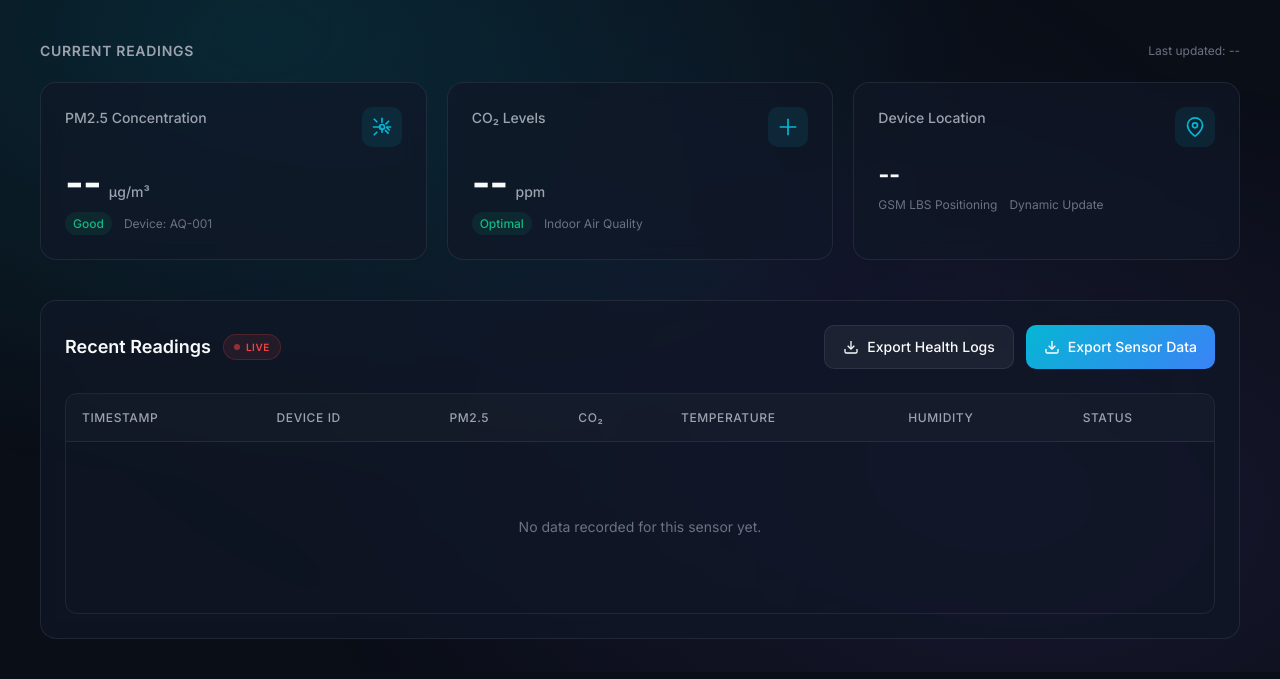
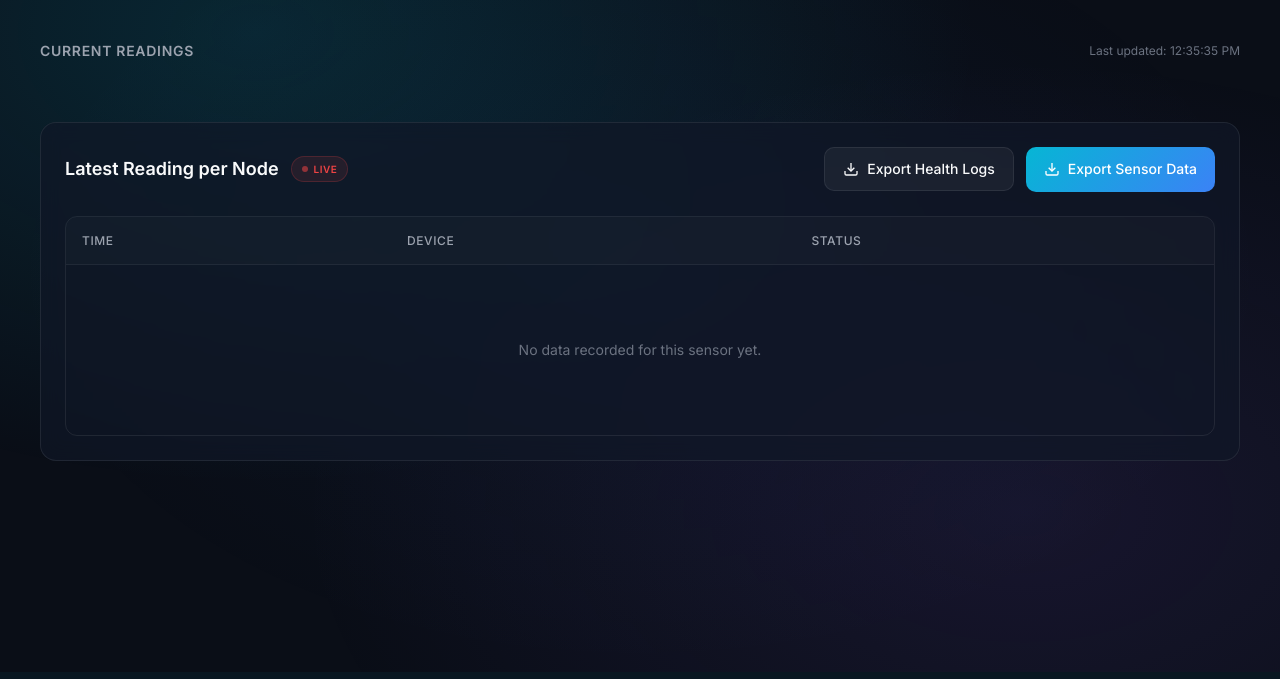
Before and after one commit to alxLenno/aqmrg-mysite, a Flask app: page / in a window 1280 px wide. Shown: the part 128-807 px from the top of the page. After the commit the page ends 725 px from the top, so only its background shows below. Run offline with Flask 3, Linux system fonts and the light colour scheme; data that the repository does not hold is empty.

Commit message:
Support multiple nodes across dashboard and API views

```diff
--- a/app/routes.py
+++ b/app/routes.py
@@ -341,10 +341,9 @@ def health():
 @api_bp.route('/api/v1/devices', methods=['GET'])
 def get_devices():
     """Get a list of all distinct device IDs actively reporting to the base."""
-    # Strict hardware lock: Only return 'AQ-NODE-001' if it has reported in the last 24h
+    # Include every node with stored readings.
     active_devices = [r[0] for r in db.session.query(SensorReading.device_id)
-                     .filter(SensorReading.device_id == 'AQ-NODE-001')
-                     .distinct().all()]
+                     .distinct().order_by(SensorReading.device_id).all()]
     return jsonify({"devices": active_devices})
 
 @api_bp.route('/api/v1/data/ingest', methods=['POST'])
@@ -352,6 +351,10 @@ def ingest():
     try:
         data = request.get_json()
         if not data: return jsonify({"status": "error"}), 400
+        device_id = data.get('sensorId') or data.get('device_id')
+        if not isinstance(device_id, str) or not device_id.strip():
+            return jsonify({'status': 'error', 'message': 'A non-empty sensorId or device_id is required'}), 400
+        device_id = device_id.strip()
         metrics = data.get('metrics', {}); loc = data.get('location', {})
 
         # 1. Map Core Metrics (Fixed Columns)
@@ -377,7 +380,7 @@ def ingest():
 
         # 4. Phase 1: Save Core Data via SQLAlchemy
         new_reading = SensorReading(
-            device_id=data.get('sensorId', 'unknown'),
+            device_id=device_id,
             pm1=pm1, pm25=pm25, pm10=pm10,
             co=co, co2=co2,
             temperature=temperature, humidity=humidity,
@@ -395,7 +398,7 @@ def ingest():
         health_data = data.get('health')
         if health_data:
             new_health = DeviceHealth(
-                device_id=data.get('sensorId', 'unknown'),
+                device_id=device_id,
                 uptime_minutes=health_data.get('uptime_minutes'),
                 signal_dbm=health_data.get('signal_dbm'),
                 gsm_reconnects=health_data.get('gsm_reconnects'),
@@ -429,77 +432,69 @@ def ingest():
     except Exception as e:
         return jsonify({"status": "error", "message": str(e)}), 500
 
+def latest_per_node(model):
+    """Return one latest record per node, with stable ordering for equal timestamps."""
+    ranked = db.session.query(
+        model.id.label('id'),
+        sqlalchemy.func.row_number().over(
+            partition_by=model.device_id,
+            order_by=(model.timestamp.desc(), model.id.desc())
+        ).label('rank')
+    ).subquery()
+    query = model.query.join(ranked, model.id == ranked.c.id).filter(ranked.c.rank == 1)
+    device_id = request.args.get('device_id')
+    if device_id:
+        query = query.filter(model.device_id == device_id)
+    return query.order_by(model.device_id).all()
+
+
 @api_bp.route('/api/v1/forecast/realtime', methods=['GET'])
 def get_prediction():
     status = get_model_status()
-    if not status["has_models"]:
-        return jsonify({
-            "status": "error",
-            "message": "No models loaded on server",
-            "diagnostics": status if request.args.get('debug') == 'true' else None
-        }), 500
+    if not status['has_models']:
+        return jsonify({'status': 'error', 'message': 'No models loaded on server'}), 500
+    readings = latest_per_node(SensorReading)
+    if not readings:
+        return jsonify({'status': 'error', 'message': 'No sensor data found'}), 404
+    results = []
+    for latest in readings:
+        pred = ensemble_predict(latest.pm10 or 0, latest.co or 0,
+                                latest.temperature or 0, latest.humidity or 0)
+        results.append({
+            'device_id': latest.device_id,
+            'prediction': pred,
+            'actual_pm25': latest.pm25,
+            'shift': round(latest.pm25 - pred, 2) if latest.pm25 is not None and pred is not None else None,
+            'timestamp': latest.timestamp.strftime('%Y-%m-%d %H:%M:%S')
+        })
+    return jsonify(results[0] if request.args.get('device_id') else {'nodes': results})
 
-    latest = SensorReading.query.order_by(SensorReading.timestamp.desc()).first()
-    if not latest:
-        return jsonify({"status": "error", "message": "No sensor data found"}), 404
-
-    try:
-        pred = ensemble_predict(
-            latest.pm10 or 0,
-            latest.co or 0,
-            latest.temperature or 0,
-            latest.humidity or 0
-        )
-        if pred is None:
-            return jsonify({"status": "error", "message": "All models failed"}), 500
-
-        return jsonify({
-            "prediction": pred,
-            "actual_pm25": latest.pm25,
-            "shift": round(latest.pm25 - pred, 2),
-            "timestamp": latest.timestamp.strftime('%Y-%m-%d %H:%M:%S')
-        })
-    except Exception as e:
-        return jsonify({"status": "error", "message": str(e)}), 500
 
 @api_bp.route('/api/v1/forecast/comparison', methods=['GET'])
 def get_model_comparison():
     status = get_model_status()
-    if not status["has_models"]:
-        return jsonify({
-            "status": "error",
-            "message": "No models loaded on server",
-            "diagnostics": status if request.args.get('debug') == 'true' else None
-        }), 500
-
-    latest = SensorReading.query.order_by(SensorReading.timestamp.desc()).first()
-    if not latest:
-        return jsonify({"status": "error", "message": "No sensor data found"}), 404
-
-    if latest.predicted_pm25_gb is not None and latest.predicted_pm25_ols is not None:
-        preds = {
-            'existing': latest.predicted_pm25_existing,
-            'gb': latest.predicted_pm25_gb,
-            'ols': latest.predicted_pm25_ols
-        }
-    else:
-        preds = predict_all_models(
-            latest.pm10 or 0,
-            latest.co or 0,
-            latest.temperature or 0,
-            latest.humidity or 0
-        )
-
+    if not status['has_models']:
+        return jsonify({'status': 'error', 'message': 'No models loaded on server'}), 500
+    readings = latest_per_node(SensorReading)
+    if not readings:
+        return jsonify({'status': 'error', 'message': 'No sensor data found'}), 404
     import numpy as np
-    valid_preds = [v for v in preds.values() if v is not None]
-    ensemble_median = round(float(np.median(valid_preds)), 2) if valid_preds else None
-
-    return jsonify({
-        "timestamp": latest.timestamp.strftime('%Y-%m-%d %H:%M:%S'),
-        "actual_pm25": latest.pm25,
-        "predictions": preds,
-        "ensemble_median": ensemble_median
-    })
+    results = []
+    for latest in readings:
+        if latest.predicted_pm25_gb is not None and latest.predicted_pm25_ols is not None:
+            preds = {'existing': latest.predicted_pm25_existing,
+                     'gb': latest.predicted_pm25_gb, 'ols': latest.predicted_pm25_ols}
+        else:
+            preds = predict_all_models(latest.pm10 or 0, latest.co or 0,
+                                       latest.temperature or 0, latest.humidity or 0)
+        valid = [v for v in preds.values() if v is not None]
+        results.append({
+            'device_id': latest.device_id,
+            'timestamp': latest.timestamp.strftime('%Y-%m-%d %H:%M:%S'),
+            'actual_pm25': latest.pm25, 'predictions': preds,
+            'ensemble_median': round(float(np.median(valid)), 2) if valid else None
+        })
+    return jsonify(results[0] if request.args.get('device_id') else {'nodes': results})
 
 @api_bp.route('/api/v1/forecast/debug', methods=['GET'])
 def debug_forecast():
@@ -512,7 +507,10 @@ def get_latest():
     query = SensorReading.query
     if device_id:
         query = query.filter_by(device_id=device_id)
-    readings = query.order_by(SensorReading.timestamp.desc()).limit(100).all()
+    if request.args.get('per_node') == 'true':
+        readings = latest_per_node(SensorReading)
+    else:
+        readings = query.order_by(SensorReading.timestamp.desc()).limit(100).all()
     return jsonify([r.to_dict() for r in readings])
 
 @api_bp.route('/api/v1/history/all', methods=['GET'])
@@ -535,11 +533,7 @@ def get_latest_health():
     query = DeviceHealth.query
     if device_id:
         query = query.filter_by(device_id=device_id)
-    else:
-        # Strict filter: Only show health for the real node
-        query = query.filter(DeviceHealth.device_id == 'AQ-NODE-001')
-
-    health_logs = query.order_by(DeviceHealth.timestamp.desc()).limit(100).all()
+    health_logs = latest_per_node(DeviceHealth)
     return jsonify([h.to_dict() for h in health_logs])
 
 @api_bp.route('/api/v1/data/export/csv', methods=['GET'])
--- a/templates/index.html
+++ b/templates/index.html
@@ -566,7 +566,7 @@
         <section class="table-section">
             <div class="table-header">
                 <div class="table-title-wrapper">
-                    <h2 class="table-title">Recent Readings</h2>
+                    <h2 class="table-title">Latest Reading per Node</h2>
                     <span class="live-badge">
                         <span class="live-dot"></span>
                         Live
@@ -650,6 +650,7 @@
                 const res = await fetch('/api/v1/devices');
                 const data = await res.json();
                 const selector = document.getElementById('device-selector');
+                selector.replaceChildren(new Option('All Sensors', ''));
 
                 if (data.devices && data.devices.length > 0) {
                     data.devices.forEach(dev => {
@@ -660,11 +661,12 @@
                     });
                 }
 
-                selector.addEventListener('change', (e) => {
+                selector.value = currentDevice;
+                selector.onchange = (e) => {
                     currentDevice = e.target.value;
                     updateExportLinks();
                     fetchLatestData();
-                });
+                };
             } catch (err) {
                 console.error('Error loading devices:', err);
             }
@@ -680,13 +682,12 @@
 
         async function fetchLatestData() {
             try {
-                const url = currentDevice ? `/api/v1/data/latest?device_id=${currentDevice}` : '/api/v1/data/latest';
+                const url = '/api/v1/data/latest?per_node=true' + (currentDevice ? `&device_id=${encodeURIComponent(currentDevice)}` : '');
                 const response = await fetch(url);
                 const data = await response.json();
 
-                if (data.length > 0) {
-                    updateDashboard(data);
-                } else {
+                updateDashboard(data);
+                if (!data.length) {
                     document.getElementById('readings-body').innerHTML = `<tr><td colspan="10"><div class="empty-state"><p>No data recorded for this sensor yet.</p></div></td></tr>`;
                 }
             } catch (error) {
@@ -699,13 +700,13 @@
             const tableBody = document.getElementById('readings-body');
             const tableHead = document.querySelector('thead tr');
             const lastUpdated = document.getElementById('last-updated');
-            const latest = readings[0];
+            const escapeHtml = value => String(value ?? "--").replace(/[&<>"']/g, c => ({"&":"&amp;", "<":"&lt;", ">":"&gt;", '"':"&quot;", "'":"&#39;"}[c]));
 
             lastUpdated.textContent = 'Last updated: ' + new Date().toLocaleTimeString();
 
             // 1. Discover all metric keys available in the latest readings
             const allKeys = new Set();
-            readings.slice(0, 10).forEach(r => {
+            readings.forEach(r => {
                 const m = r.metrics || {};
                 Object.keys(m).forEach(k => {
                     if (k !== 'status' && typeof m[k] === 'number') allKeys.add(k);
@@ -722,21 +723,21 @@
             });
 
             // 2. Update Metric Cards Grid
-            grid.innerHTML = activeKeys.map(key => {
+            grid.innerHTML = readings.map(latest => `<div style="grid-column: 1 / -1; margin-top: 16px;"><h2>${escapeHtml(latest.device_id)}</h2><span>Last reading: ${escapeHtml(latest.timestamp)}</span></div>` + activeKeys.map(key => {
                 const val = latest.metrics?.[key] ?? '--';
                 return `
                     <div class="metric-card">
                         <div class="metric-header">
-                            <span class="metric-label">${formatLabel(key)}</span>
+                            <span class="metric-label">${escapeHtml(formatLabel(key))}</span>
                             <div class="metric-icon">${getIcon(key)}</div>
                         </div>
                         <div class="metric-value-wrapper">
-                            <span class="metric-value">${val}</span>
+                            <span class="metric-value">${escapeHtml(val)}</span>
                             <span class="metric-unit">${getUnit(key)}</span>
                         </div>
                         <div class="metric-meta">
                             <span>Forwarded</span>
-                            <span>Node: ${latest.device_id.slice(-4)}</span>
+                            <span>Node: ${escapeHtml(latest.device_id)}</span>
                         </div>
                     </div>
                 `;
@@ -748,14 +749,14 @@
                     </div>
                     <div class="metric-value-wrapper">
                         <span class="metric-value" style="font-size: 1.5rem;">
-                            ${latest.location ? `${latest.location.latitude}, ${latest.location.longitude}` : 'Searching...'}
+                            ${latest.location ? `${escapeHtml(latest.location.latitude)}, ${escapeHtml(latest.location.longitude)}` : 'Searching...'}
                         </span>
                     </div>
                     <div class="metric-meta">
                         <span>GSM LBS Tracking</span>
                     </div>
                 </div>
-            `;
+            `).join('');
 
             // 3. Update Table Headers dynamically
             tableHead.innerHTML = `
@@ -766,16 +767,16 @@
             `;
 
             // 4. Update Table Rows dynamically
-            tableBody.innerHTML = readings.slice(0, 8).map(r => {
+            tableBody.innerHTML = readings.map(r => {
                 const time = r.timestamp ? r.timestamp.split(' ')[1] || r.timestamp : '--';
                 const metrics = r.metrics || {};
                 return `
                     <tr>
                         <td style="color: var(--text-muted)">${time}</td>
-                        <td class="cell-device">${r.device_id.slice(-8)}</td>
+                        <td class="cell-device">${escapeHtml(r.device_id)}</td>
                         ${activeKeys.map(k => `
                             <td class="cell-value">
-                                ${metrics[k] ?? '--'}
+                                ${escapeHtml(metrics[k])}
                                 <span class="cell-unit">${getUnit(k)}</span>
                             </td>
                         `).join('')}
@@ -788,7 +789,7 @@
         // Initial setup
         loadDevices();
         fetchLatestData();
-        setInterval(fetchLatestData, 5000);
+        setInterval(() => { loadDevices(); fetchLatestData(); }, 5000);
     </script>
 
 </body>
```
